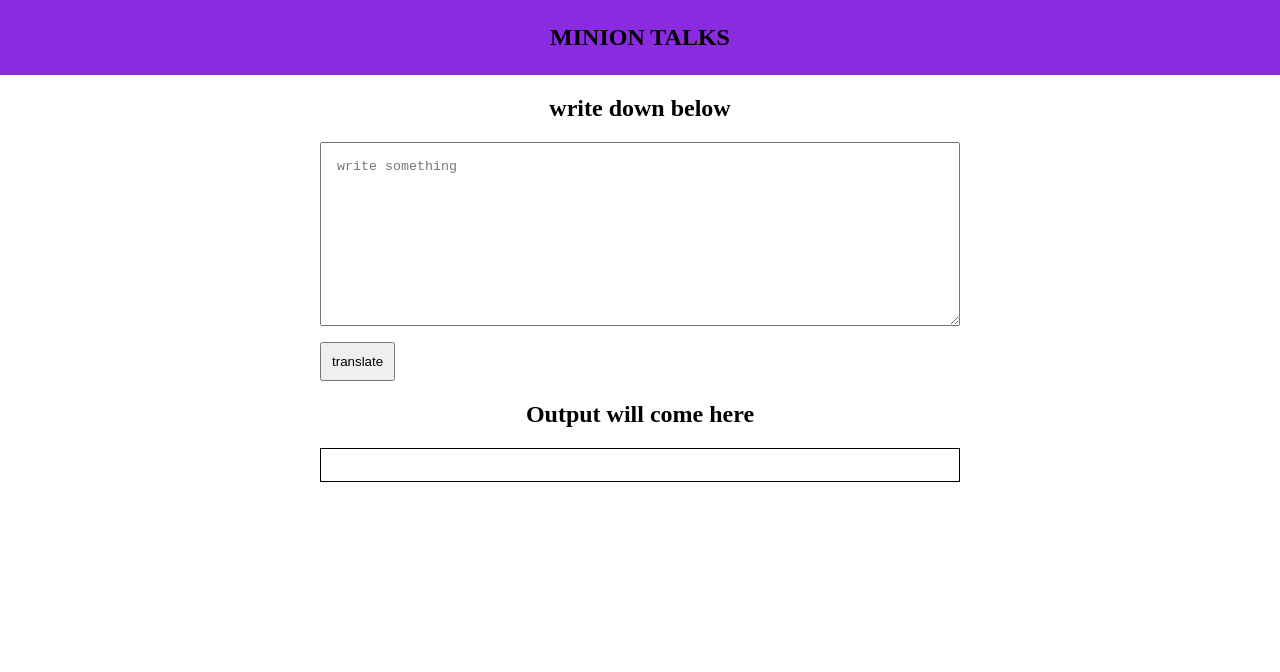
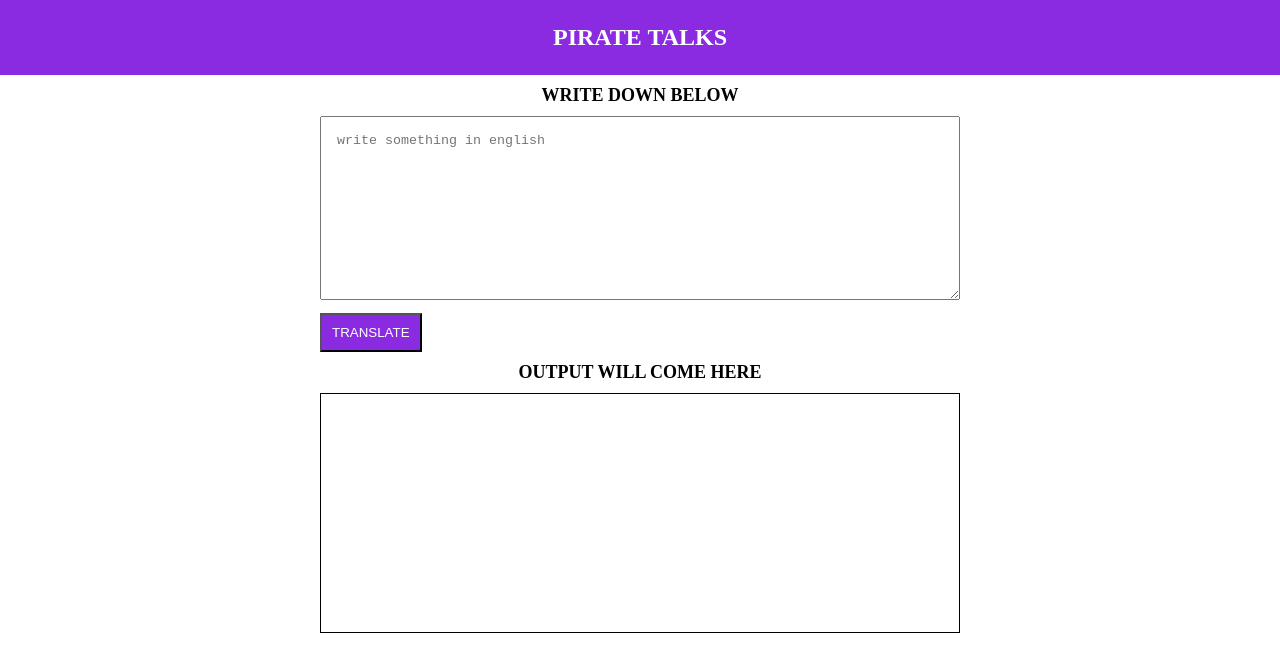
Before and after one commit to jayant0502/Pirate-talks, a plain HTML site: page index.html in a window 1280 px wide. Drawn offline with Linux system fonts and the light colour scheme.

Commit message:
required changes

```diff
--- a/index.html
+++ b/index.html
@@ -4,20 +4,20 @@
     <meta charset="UTF-8">
     <meta http-equiv="X-UA-Compatible" content="IE=edge">
     <meta name="viewport" content="width=device-width, initial-scale=1.0">
-    <title>Minion Talks</title>
+    <title>Pirate Talks</title>
     <link rel="stylesheet" href="style.css">
 </head>
 <body>
     <nav>
-        <h1>Minion talks</h1>
+        <h1>Pirate talks</h1>
     </nav>
     <div>
         <h2>write down below</h2>
-        <textarea name="txtarea" id="txtinput" cols="30" rows="10" placeholder="write something"></textarea>
+        <textarea name="txtarea" id="txtinput" cols="30" rows="10" placeholder="write something in english"></textarea>
     </div>
     <button id="btn">translate</button>
     <h2>Output will come here</h2>
-    <div id="output"></div>
+    <div id="output" placeholder="output will show here"></div>
     <script src="app.js" type="text/javascript"></script>
 
 </body>
--- a/style.css
+++ b/style.css
@@ -21,7 +21,7 @@ nav{
 #output{
     display: block;
     border: 1px solid black;
-    height: 50%;
+    height: 30vh;
     width: 50%;
     padding: 1rem;
     margin-left: auto;
@@ -29,10 +29,19 @@ nav{
 }
 h2{
     text-align: center;
-    margin: 20px;
+    margin: 10px;
+    text-transform: uppercase;
+    font-size: large;
 }
 #btn{
     padding: 10px;
     margin-left: 25%;
-    margin-top: 1rem;
+    margin-top: 1em;
+    background-color: blueviolet;
+    color: white;
+    text-transform: uppercase;
+    font-size:smaller;
 }
+h1{
+    color: white;
+}
```
